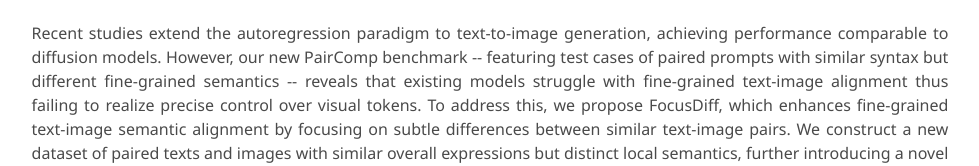
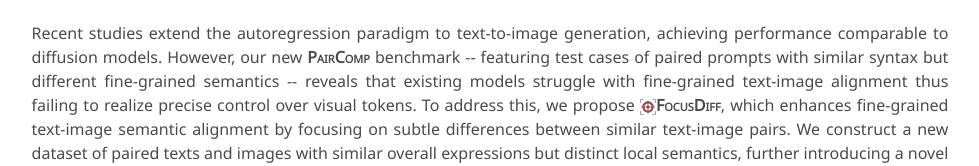
Before and after one commit to focusdiff/focusdiff.github.io, a plain HTML site: page index.html in a window 1280 px wide. Shown: the part 607-773 px from the top of the page, without its empty margins (150-1129 px from the left). Drawn offline with nearby package versions, Linux system fonts and the light colour scheme; some icons are missing; a web font is replaced by a local one.

Commit message:
first commit

```diff
--- a/index.html
+++ b/index.html
@@ -150,7 +150,7 @@
         <h2 class="title is-3">Introduction</h2>
         <div class="content has-text-justified">
           <p>
-            Recent studies extend the autoregression paradigm to text-to-image generation, achieving performance comparable to diffusion models. However, our new PairComp benchmark -- featuring test cases of paired prompts with similar syntax but different fine-grained semantics -- reveals that existing models struggle with fine-grained text-image alignment thus failing to realize precise control over visual tokens. To address this, we propose FocusDiff, which enhances fine-grained text-image semantic alignment by focusing on subtle differences between similar text-image pairs. We construct a new dataset of paired texts and images with similar overall expressions but distinct local semantics, further introducing a novel reinforcement learning algorithm to emphasize such fine-grained semantic differences for desired image generation. Our approach achieves state-of-the-art performance on existing text-to-image benchmarks and significantly outperforms prior methods on PairComp.
+            Recent studies extend the autoregression paradigm to text-to-image generation, achieving performance comparable to diffusion models. However, our new <span class="mathvista">PairComp</span> benchmark -- featuring test cases of paired prompts with similar syntax but different fine-grained semantics -- reveals that existing models struggle with fine-grained text-image alignment thus failing to realize precise control over visual tokens. To address this, we propose <img src="static/images/focus.png" style="width:1.0em;vertical-align: middle" alt="Logo"/><span class="mathvista">FocusDiff</span>, which enhances fine-grained text-image semantic alignment by focusing on subtle differences between similar text-image pairs. We construct a new dataset of paired texts and images with similar overall expressions but distinct local semantics, further introducing a novel reinforcement learning algorithm to emphasize such fine-grained semantic differences for desired image generation. Our approach achieves state-of-the-art performance on existing text-to-image benchmarks and significantly outperforms prior methods on <span class="mathvista">PairComp</span>.
           </p>
 
         </div>
```
